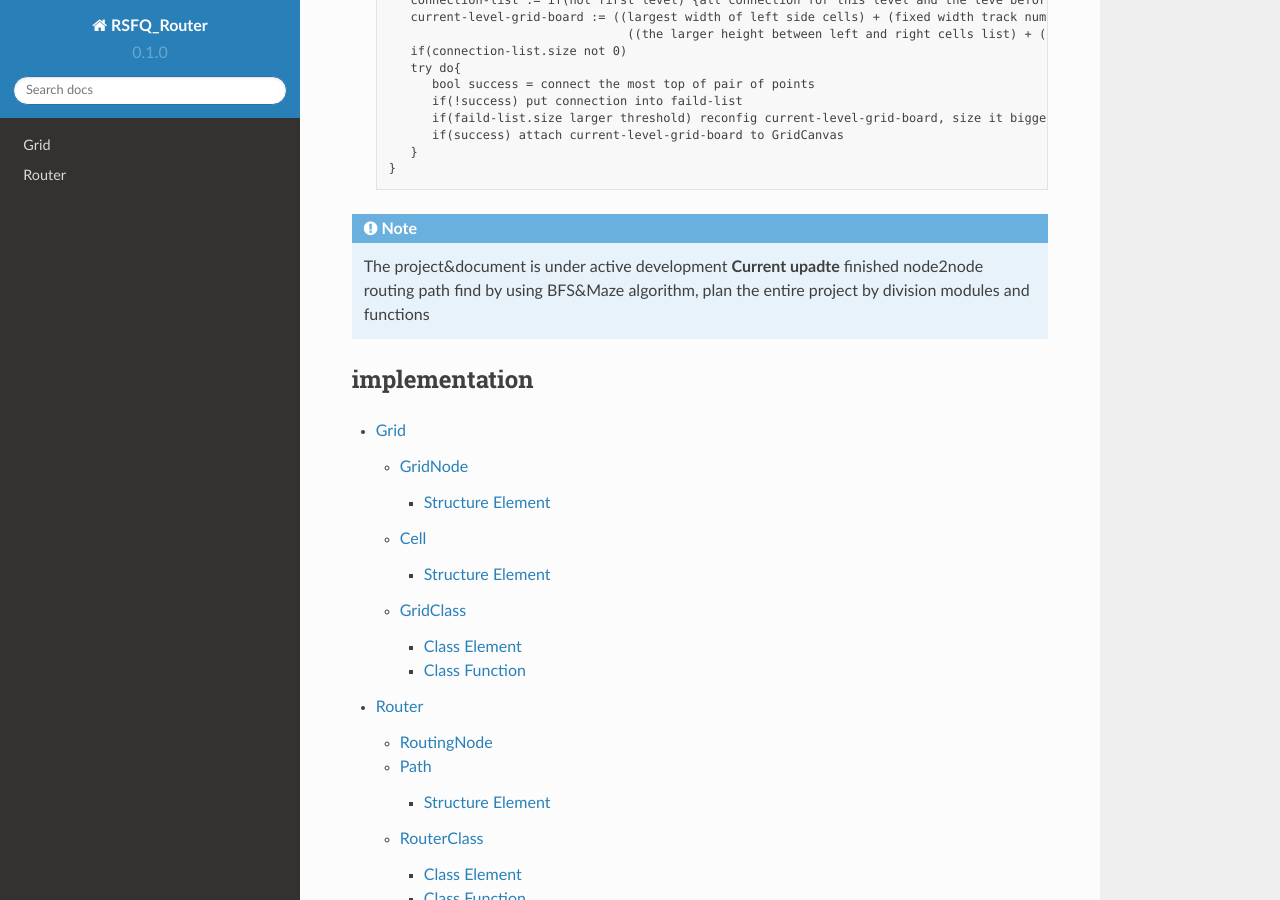
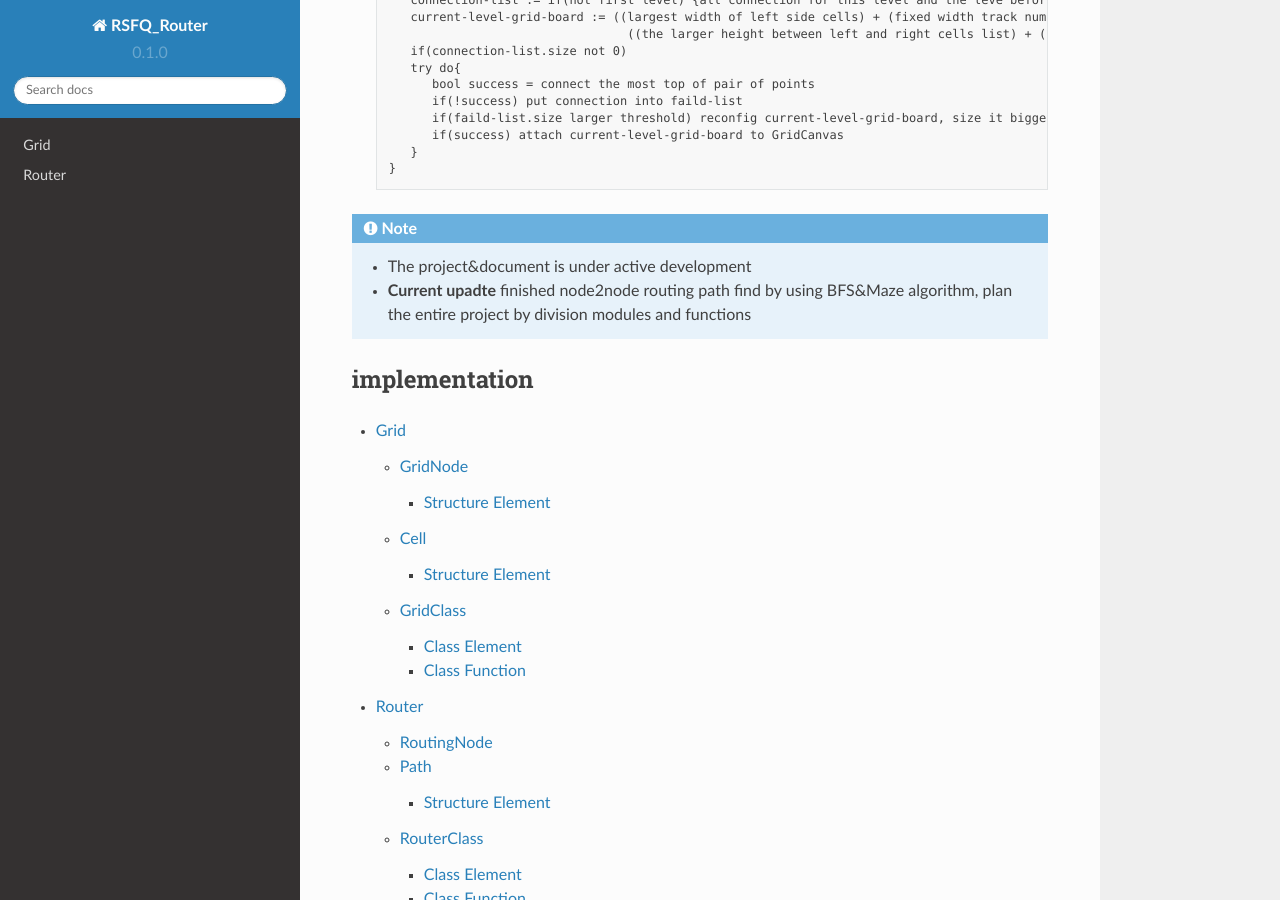
Before and after one commit to ObjectaUyiz/RSFQ_Router_Doc, a Sphinx documentation site: the page built from docs/source/index.rst, in a window 1280 px wide and 900 px high, scrolled down 1462 px. Built offline with Sphinx 7.4.7 and the Read the Docs theme 2.0.0, drawn with Linux system fonts in a browser that asks for light colours.

Commit message:
0.0.2ver

```diff
--- a/docs/source/index.rst
+++ b/docs/source/index.rst
@@ -54,8 +54,8 @@ Welcome to RSFQ_Router's documentation!
 
 
 .. note::
-   The project&document is under active development
-   **Current upadte** finished node2node routing path find by using BFS&Maze algorithm, plan the entire project by division modules and functions
+   - The project&document is under active development
+   - **Current upadte** finished node2node routing path find by using BFS&Maze algorithm, plan the entire project by division modules and functions
 
 **implementation**
 ---------------------
```
